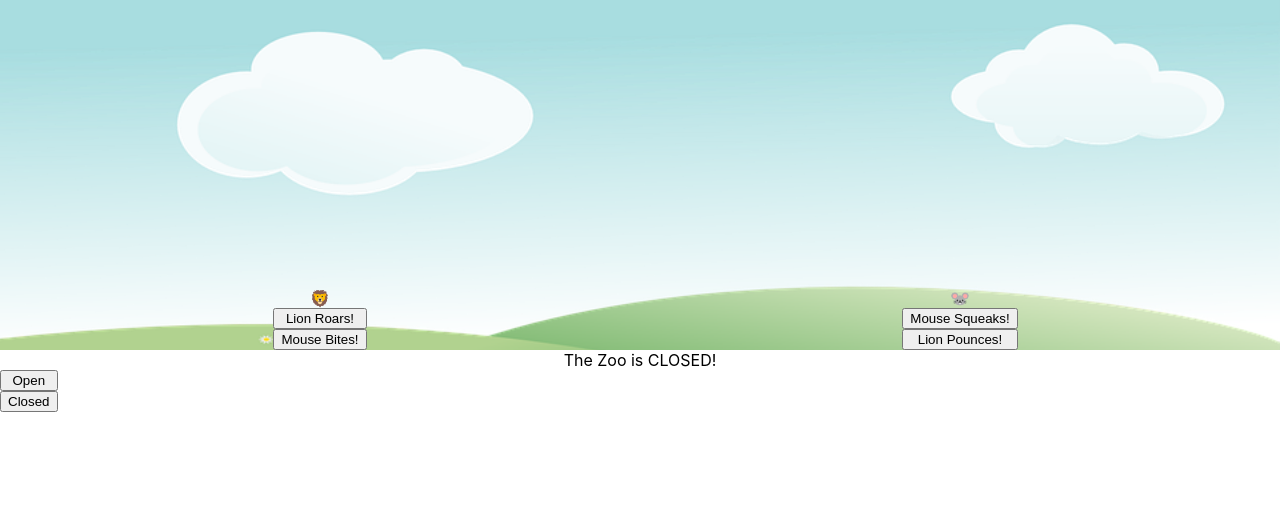
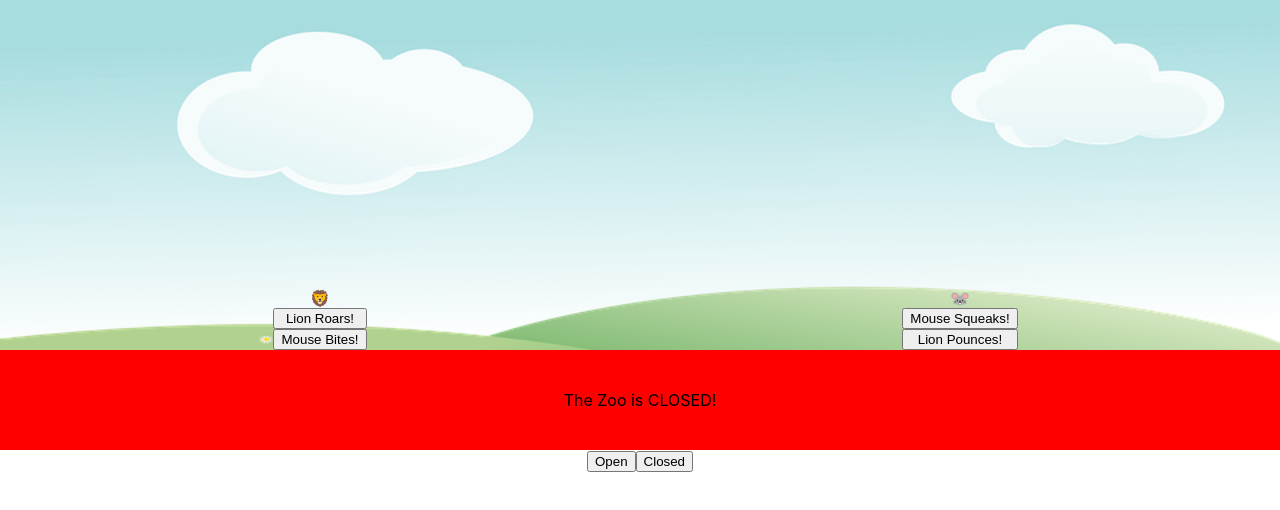
Before and after one commit to Trevor-Rezac/react-Busy-Zoo, a React (Create React App) app: page / in a window 1280 px wide. Shown: the top 510 px of the page. Built offline with nearby package versions, Linux system fonts and the light colour scheme.

Commit message:
signColor changes w/ state change on click

```diff
--- a/src/App.js
+++ b/src/App.js
@@ -12,7 +12,8 @@ function App() {
   // console.log('||', 'lion size', lionSize, 'mouse size', mouseSize);
 
   const [isOpen, setIsOpen] = useState(false);
-  // console.log(isOpen);
+  const [signColor, setSignColor] = useState('red');
+  console.log('||', 'zoo is open', isOpen, 'sign color is', signColor);
 
   return (
     <div className="App">
@@ -33,10 +34,10 @@ function App() {
         </div>
       </section>
       <section className='sign-container'>
-        <Sign isOpen={isOpen} />
-        <div className='btn-container'>
-          <button className='open-btn' onClick={() => setIsOpen(true)}>Open</button>
-          <button className='closed-btn' onClick={() => setIsOpen(false)}>Closed</button>
+        <Sign isOpen={isOpen} signColor={signColor}/>
+        <div className='sign-btn-container'>
+          <button className='open-btn' onClick={() => {setIsOpen(true); setSignColor('green');}}>Open</button>
+          <button className='closed-btn' onClick={() => {setIsOpen(false); setSignColor('red');}}>Closed</button>
         </div>
       </section>
 
--- a/src/Sign.js
+++ b/src/Sign.js
@@ -1,7 +1,8 @@
 import React from 'react';
+import './sign.css';
 
-export default function Sign({ isOpen }) {
-  return <div>
+export default function Sign({ isOpen, signColor }) {
+  return <div className='sign' style={ { backgroundColor: signColor } }>
     {isOpen ? 'The Zoo is OPEN!' : 'The Zoo is CLOSED!'}
   </div>;
 }
--- /dev/null
+++ b/src/sign.css
@@ -0,0 +1,12 @@
+/* .sign-container {
+    width: 100%;
+    height: 100px;
+} */
+
+.sign {
+    display: flex;
+    align-items: center;
+    justify-content: center;
+    width: 100%;
+    height: 100px;
+}
```
